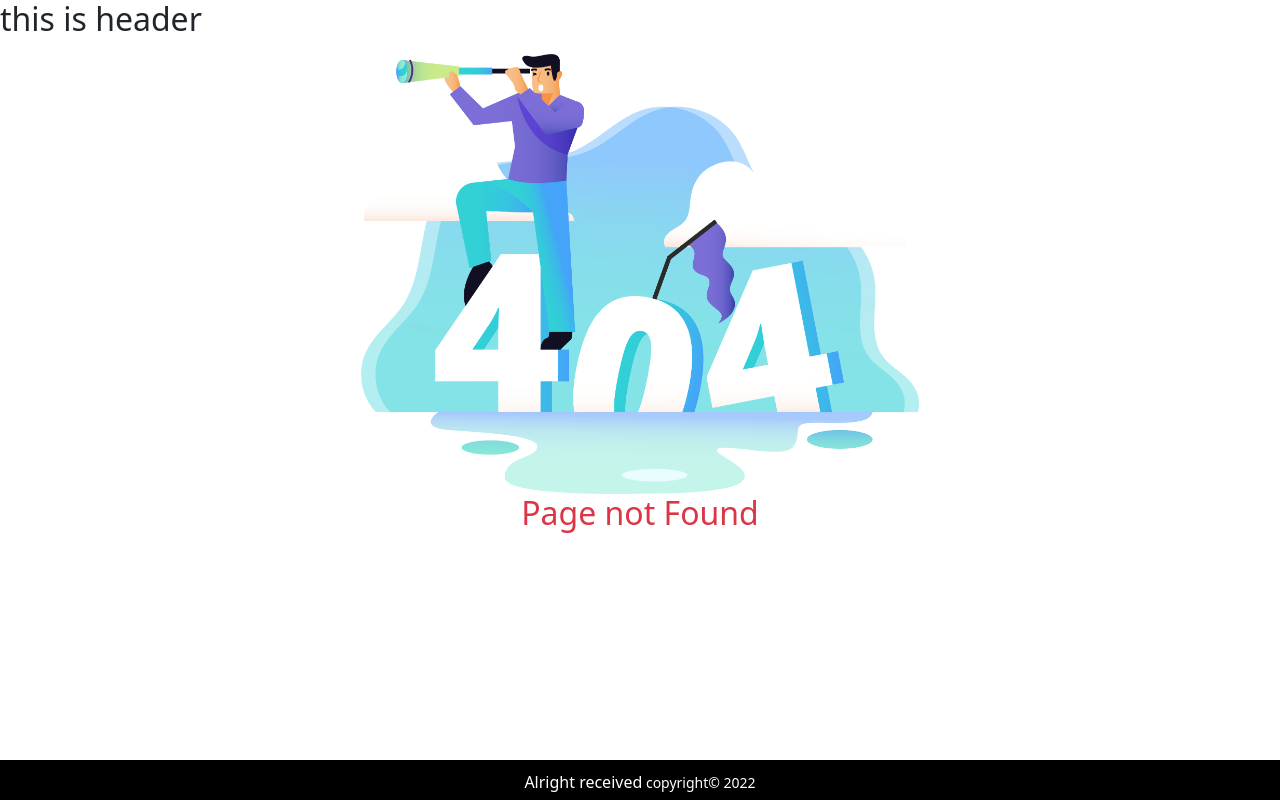
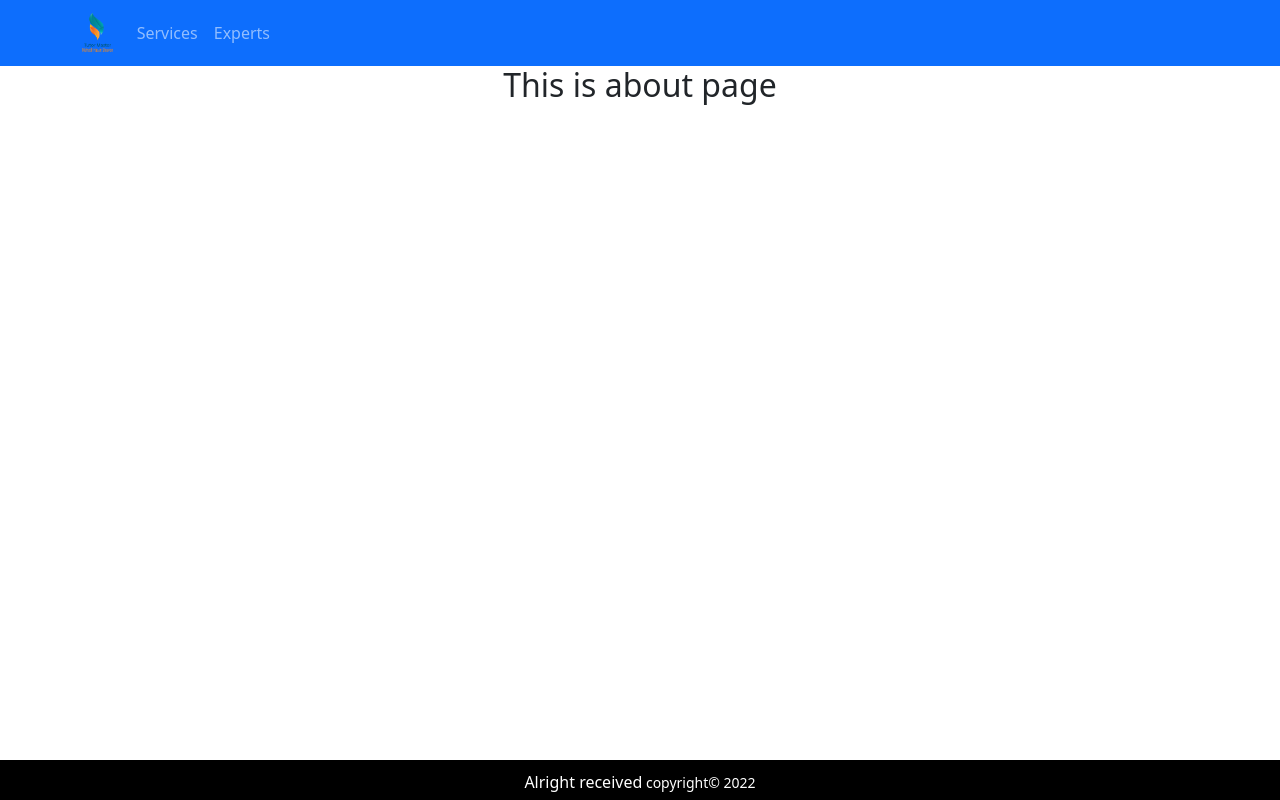
Before and after one commit to mehedi-hasan-shuvon/assignment-10-independent, a React (Create React App) app: page /about in a window 1280 px wide. Before the commit this address had no page. Built offline with nearby package versions, Linux system fonts and the light colour scheme.

Commit message:
added basic login regiter page

```diff
--- a/src/App.js
+++ b/src/App.js
@@ -6,6 +6,7 @@ import { Route, Routes } from 'react-router-dom';
 import Home from './Pages/Home/Home/Home';
 import NotFound from './Pages/Shared/NotFound/NotFound';
 import Footer from './Pages/Shared/Footer/Footer';
+import About from './Pages/About/About';
 function App() {
   return (
     <div className="App">
@@ -13,6 +14,7 @@ function App() {
       <Routes>
         <Route path='/' element={<Home></Home>}></Route>
         <Route path='/home' element={<Home></Home>}></Route>
+        <Route path='/about' element={<About></About>}></Route>
 
 
         <Route path='*' element={<NotFound></NotFound>}></Route>
--- /dev/null
+++ b/src/Pages/About/About.js
@@ -0,0 +1,11 @@
+import React from 'react';
+import './About.css'
+const About = () => {
+    return (
+        <div>
+            <h2 className='text-center'>This is about page</h2>
+        </div>
+    );
+};
+
+export default About;
--- a/src/Pages/Shared/Header/Header.js
+++ b/src/Pages/Shared/Header/Header.js
@@ -1,9 +1,35 @@
 import React from 'react';
+import { Container, Nav, Navbar, NavDropdown } from 'react-bootstrap';
+import logo from '../../../Images/logo.png'
+import { Link } from 'react-router-dom';
 import './Header.css'
 const Header = () => {
     return (
         <div>
-            <h2>this is header</h2>
+            <Navbar collapseOnSelect expand="lg" sticky="top" bg="primary" variant="dark">
+                <Container>
+                    <Navbar.Brand as={Link} to="/">
+                        <img src={logo} height='40px' alt="" />
+                    </Navbar.Brand>
+                    <Navbar.Toggle aria-controls="responsive-navbar-nav" />
+                    <Navbar.Collapse id="responsive-navbar-nav">
+                        <Nav className="me-auto">
+                            <Nav.Link href="home#services">Services</Nav.Link>
+                            <Nav.Link href="home#experts">Experts</Nav.Link>
+                        </Nav>
+                        {/* <Nav>
+                            <Nav.Link as={Link} to="/about">About</Nav.Link>
+                            {
+                                user ?
+                                    <button onClick={handelSignOut} className='btn btn-link text-white text-decoration-none'>Sign Out</button>
+                                    :
+                                    <Nav.Link as={Link} to="/login">
+                                        Login
+                                    </Nav.Link>}
+                        </Nav> */}
+                    </Navbar.Collapse>
+                </Container>
+            </Navbar>
         </div>
     );
 };
```
Also changed, not shown: src/Images/logo.png (added), src/Images/my-bg2.png (added), src/Pages/About/About.css (added), src/Pages/Login/Login/Login.css (added), src/Pages/Login/Login/Login.js (added).
